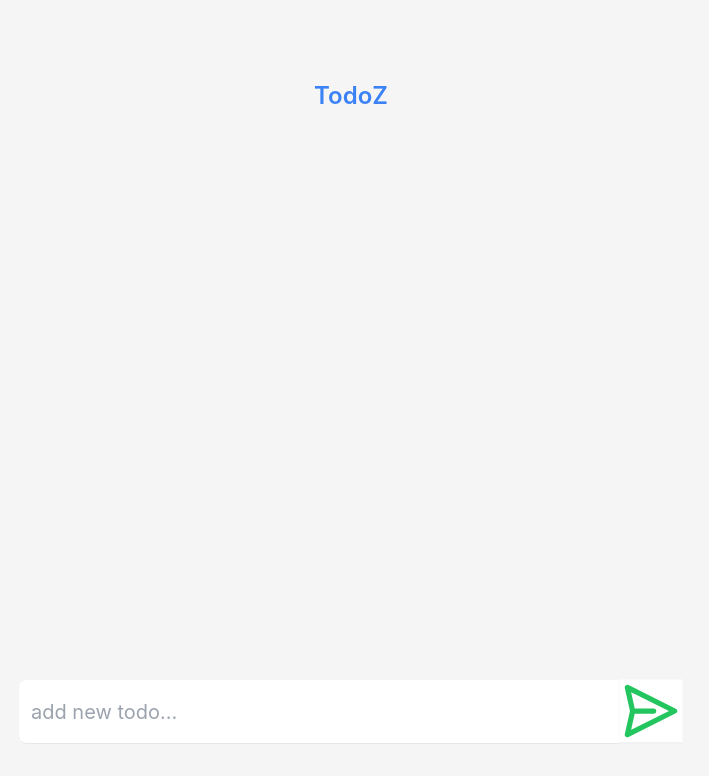
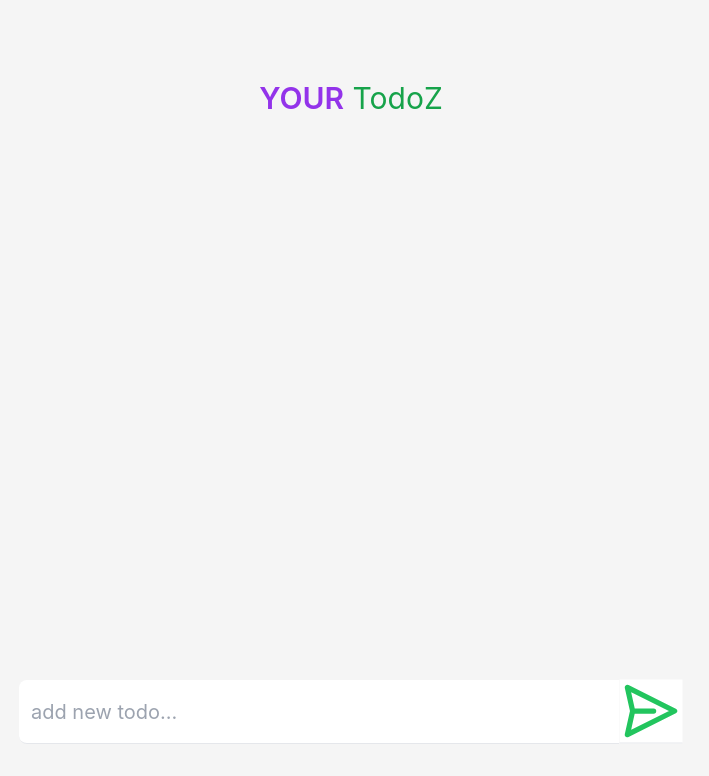
Before and after one commit to Cyber-Davinci/yourTodos, a React (Create React App) app: page / in a window 1280 px wide. Shown: the top 776 px of the page, without its empty margins (289-998 px from the left). Built offline with nearby package versions, Linux system fonts and the light colour scheme; the HTML template or start-up script is replaced by a standard one.

Commit message:
header color changed

```diff
--- a/src/App.js
+++ b/src/App.js
@@ -43,7 +43,7 @@ function App() {
     <div className=" ">
       <div className="mx-3  md:mx-14 md:mt-20 mt-10 h-auto ">
         <div className="text-center">
-          <h2 className="text-2xl font-semibold text-blue-500">TodoZ</h2>
+          <h2 className="text-3xl text-green-600"><span className="font-semibold text-purple-600">YOUR</span> TodoZ</h2>
         </div>
         <AddTodo addTodo={addTodo} />
         <Todos
```
